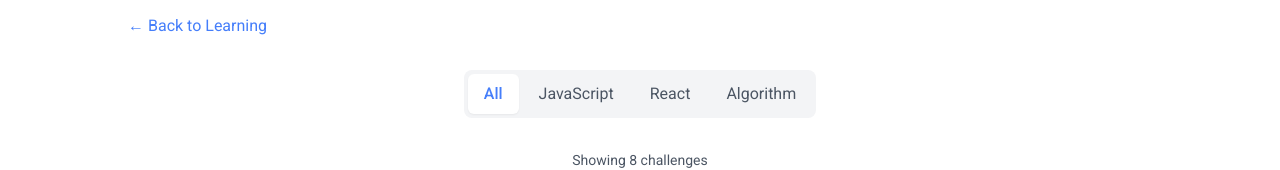
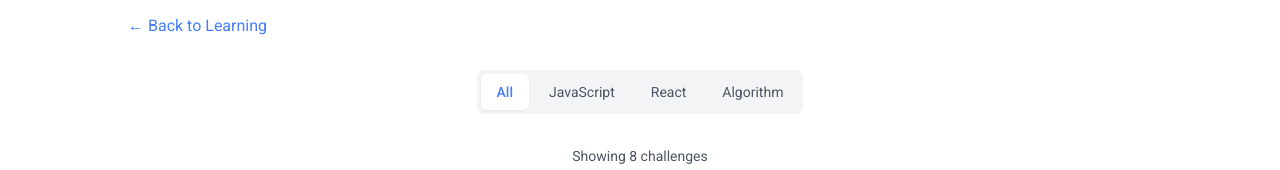
Before and after one commit to WoodyLinwc/Portfolio-Next.js, a Next.js app in the folder portfolio/: page /learning/coding-challenges in a window 1280 px wide. Shown: the part 462-632 px from the top of the page. Built offline with nearby package versions, Linux system fonts and the light colour scheme.

Commit message:
Update page.tsx

```diff
--- a/portfolio/src/app/learning/coding-challenges/page.tsx
+++ b/portfolio/src/app/learning/coding-challenges/page.tsx
@@ -86,12 +86,12 @@ export default function CodingChallengesPage() {
 
                     {/* Filter Buttons */}
                     <div className="flex justify-center mb-8">
-                        <div className="bg-gray-100 rounded-lg p-1 flex flex-wrap justify-center gap-1">
+                        <div className="bg-gray-100 rounded-lg p-1 flex justify-center gap-1 overflow-x-auto">
                             {filterOptions.map((filter) => (
                                 <button
                                     key={filter}
                                     onClick={() => setSelectedFilter(filter)}
-                                    className={`px-4 py-2 rounded-md transition-colors whitespace-nowrap ${
+                                    className={`px-2 sm:px-4 py-2 rounded-md transition-colors whitespace-nowrap text-xs sm:text-sm flex-shrink-0 ${
                                         selectedFilter === filter
                                             ? "bg-white text-primary shadow-sm font-medium"
                                             : "text-gray-600 hover:text-gray-800"
```
